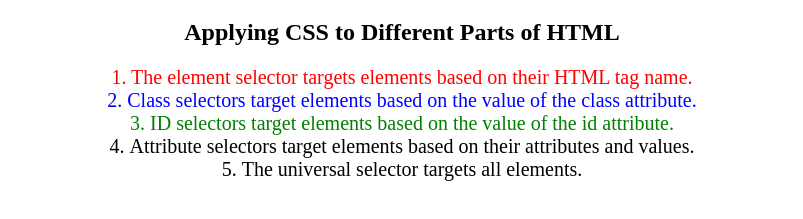
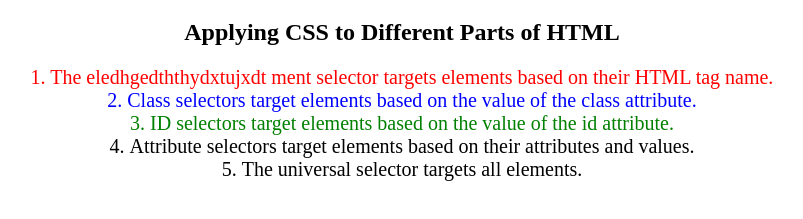
Before and after one commit to abhishekmankude/portfolio, a plain HTML site: page index.html in a window 1280 px wide. Shown: the part 61-280 px from the top of the page, without its empty margins (238-1041 px from the left). Drawn offline with Linux system fonts and the light colour scheme.

Commit message:
Add files via upload

```diff
--- a/index.html
+++ b/index.html
@@ -28,7 +28,7 @@
   <h1>CSS Selectors</h1>
   <h2>Applying CSS to Different Parts of HTML</h2>
   <!-- TODO 1: Set the CSS for all paragraph tags to "color: red" -->
-  <p class="note">1. The element selector targets elements based on their HTML tag name.</p>
+  <p class="note">1. The eledhgedththydxtujxdt    ment selector targets elements based on their HTML tag name.</p>
 
   <ol>
     <!-- TODO 2: Set the CSS for all elements with a class of "note" to "font-size: 20px" -->
```
